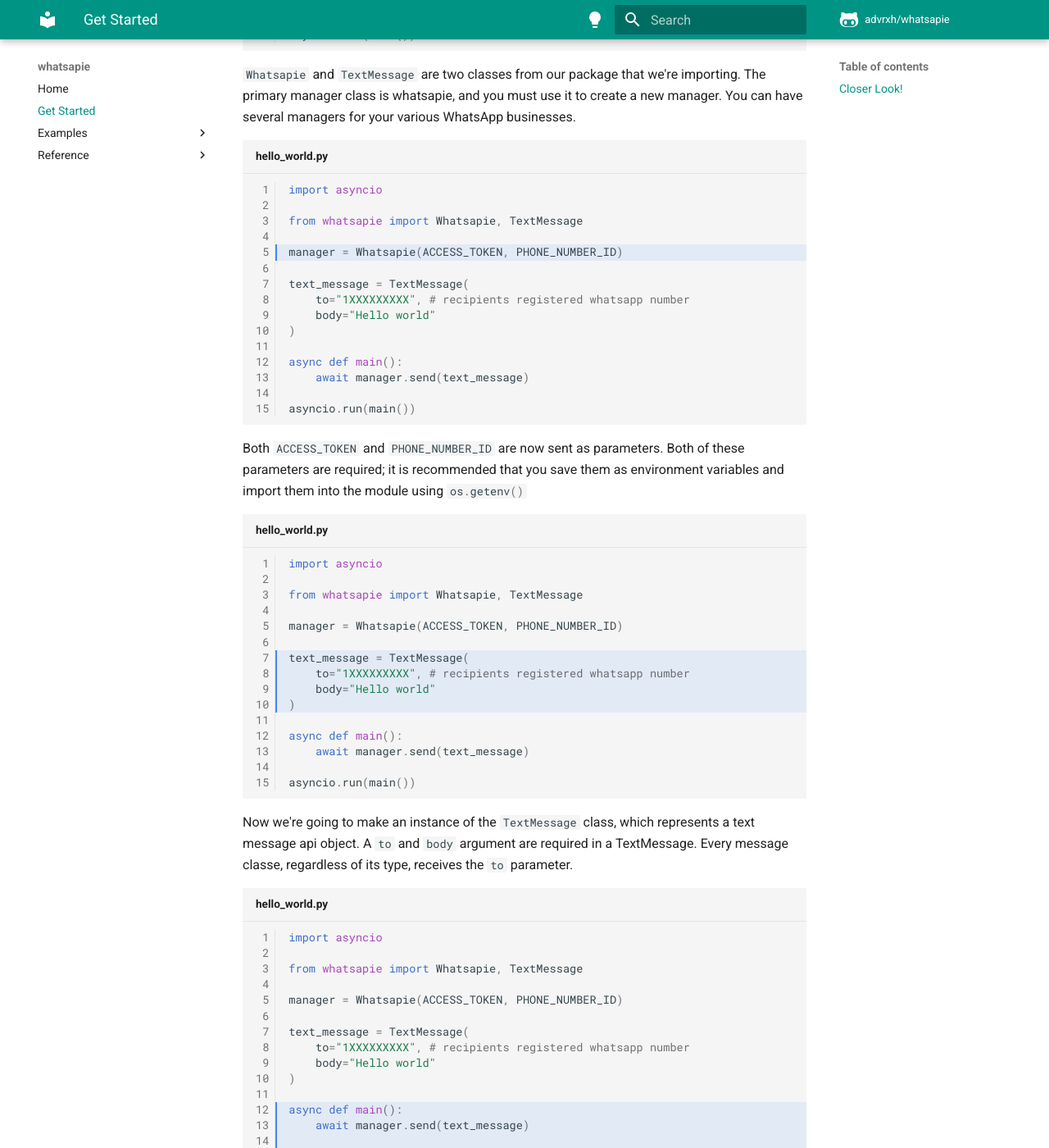
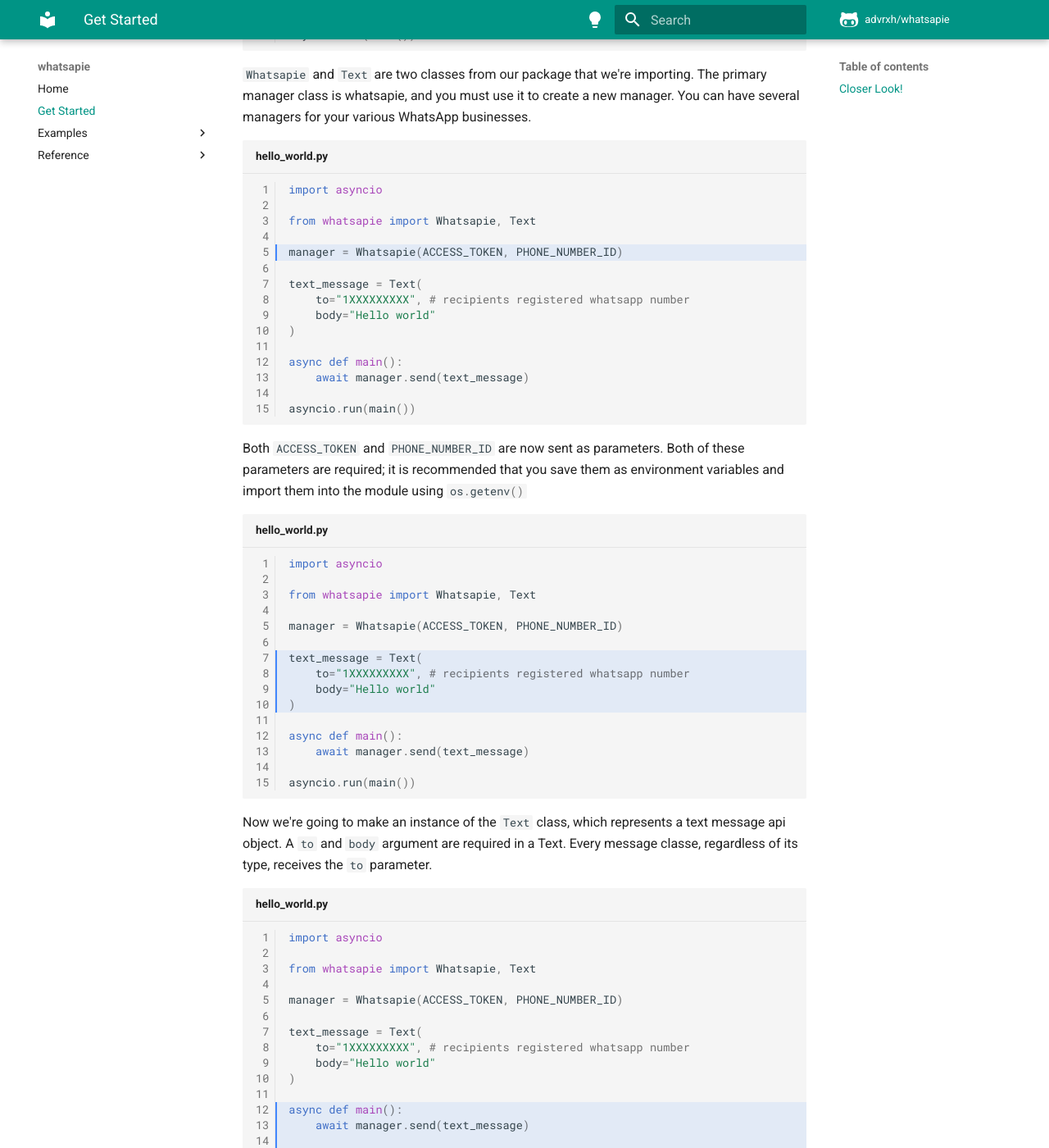
Before and after one commit to advrxh/whatsapie, an MkDocs documentation site: the page built from docs/get-started.md, in a window 1280 px wide and 1400 px high, scrolled down 1228 px. Shown: the whole window at 82% size. Built offline with MkDocs 1.6.1 and Material for MkDocs 9.7.7, drawn with Linux system fonts in a browser that asks for light colours; comment, search, counter and statistics services are not loaded; some of the changed text lies outside the part shown.

````diff
--- a/docs/get-started.md
+++ b/docs/get-started.md
@@ -9,11 +9,11 @@
 ```py title="hello_world.py" linenums="1"
 import asyncio
 
-from whatsapie import Whatsapie, TextMessage
+from whatsapie import Whatsapie, Text
 
 manager = Whatsapie(ACCESS_TOKEN, PHONE_NUMBER_ID)
 
-text_message = TextMessage(
+text_message = Text(
     to="1XXXXXXXXX", # recipients registered whatsapp number
     body="Hello world"
 )
@@ -33,11 +33,11 @@
 ```py title="hello_world.py" linenums="1" hl_lines="3"
 import asyncio
 
-from whatsapie import Whatsapie, TextMessage
+from whatsapie import Whatsapie, Text
 
 manager = Whatsapie(ACCESS_TOKEN, PHONE_NUMBER_ID)
 
-text_message = TextMessage(
+text_message = Text(
     to="1XXXXXXXXX", # recipients registered whatsapp number
     body="Hello world"
 )
@@ -48,16 +48,16 @@
 asyncio.run(main())
 ```
 
-`Whatsapie` and `TextMessage` are two classes from our package that we're importing. The primary manager class is whatsapie, and you must use it to create a new manager. You can have several managers for your various WhatsApp businesses.
+`Whatsapie` and `Text` are two classes from our package that we're importing. The primary manager class is whatsapie, and you must use it to create a new manager. You can have several managers for your various WhatsApp businesses.
 
 ```py title="hello_world.py" linenums="1" hl_lines="5"
 import asyncio
 
-from whatsapie import Whatsapie, TextMessage
+from whatsapie import Whatsapie, Text
 
 manager = Whatsapie(ACCESS_TOKEN, PHONE_NUMBER_ID)
 
-text_message = TextMessage(
+text_message = Text(
     to="1XXXXXXXXX", # recipients registered whatsapp number
     body="Hello world"
 )
@@ -73,11 +73,11 @@
 ```py title="hello_world.py" linenums="1" hl_lines="7 8 9 10"
 import asyncio
 
-from whatsapie import Whatsapie, TextMessage
+from whatsapie import Whatsapie, Text
 
 manager = Whatsapie(ACCESS_TOKEN, PHONE_NUMBER_ID)
 
-text_message = TextMessage(
+text_message = Text(
     to="1XXXXXXXXX", # recipients registered whatsapp number
     body="Hello world"
 )
@@ -88,16 +88,16 @@
 asyncio.run(main())
 ```
 
-Now we're going to make an instance of the `#! TextMessage` class, which represents a text message api object. A `to` and `body` argument are required in a TextMessage. Every message classe, regardless of its type, receives the `to` parameter.
+Now we're going to make an instance of the `#! Text` class, which represents a text message api object. A `to` and `body` argument are required in a Text. Every message classe, regardless of its type, receives the `to` parameter.
 
 ```py title="hello_world.py" linenums="1" hl_lines="12 13 14 15"
 import asyncio
 
-from whatsapie import Whatsapie, TextMessage
+from whatsapie import Whatsapie, Text
 
 manager = Whatsapie(ACCESS_TOKEN, PHONE_NUMBER_ID)
 
-text_message = TextMessage(
+text_message = Text(
     to="1XXXXXXXXX", # recipients registered whatsapp number
     body="Hello world"
 )
````
Also changed, not shown: docs/Examples/LocationMessage.md (+2 -2 lines), docs/Examples/MediaMessage.md (+2 -2 lines), docs/Examples/MessageGroup.md (+10 -10 lines), docs/Examples/TextMessage.md (+4 -4 lines).
